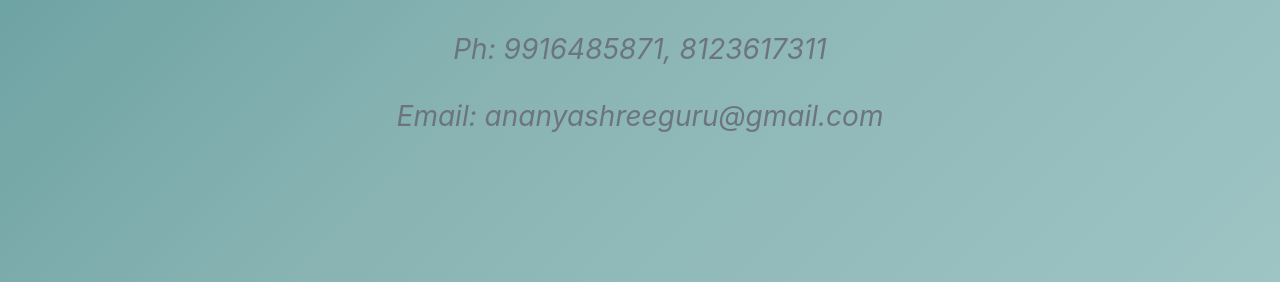
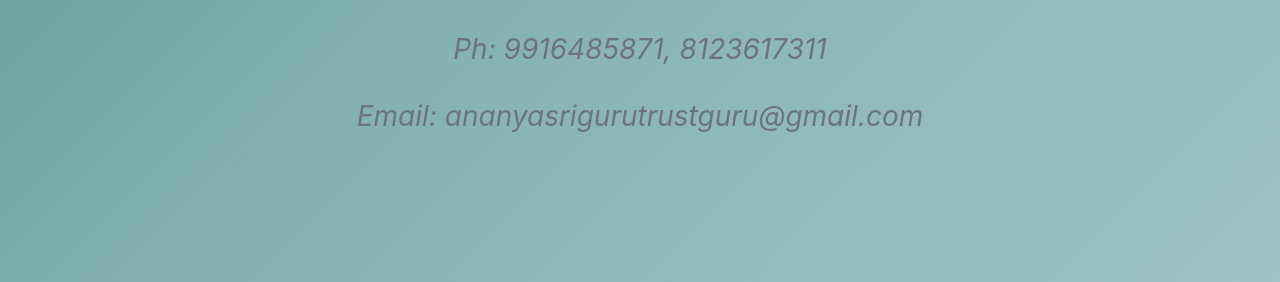
Before and after one commit to shreegurutrust22/ananyaschool, a Jekyll site: the page built from index.md, in a window 1280 px wide and 900 px high, scrolled down 5770 px. Shown: the part 161-443 px from the top of the window. Built offline with Jekyll 4.4.1, drawn with Linux system fonts in a browser that asks for light colours; some web fonts are replaced.

Commit message:
Update sitetext.yml

```diff
--- a/_data/sitetext.yml
+++ b/_data/sitetext.yml
@@ -124,7 +124,7 @@ en: &DEFAULT_EN
 
   contact:
     title: "<br/>Contact Us"
-    text: "No.151, Sri Guru, Ananya School for Autism,<br/><br/>S Nijalingappa layout, Davanagere<br/><br/>Ph: 9916485871, 8123617311<br/><br/>Email: ananyashreeguru@gmail.com"
+    text: "No.151, Sri Guru, Ananya School for Autism,<br/><br/>S Nijalingappa layout, Davanagere<br/><br/>Ph: 9916485871, 8123617311<br/><br/>Email: ananyasrigurutrustguru@gmail.com"
     section: contact
     name: "Name*"
     name-validation: "Please enter your name."
```
